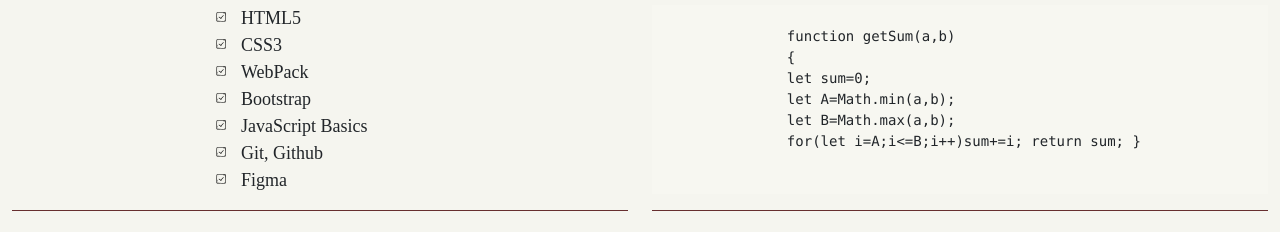
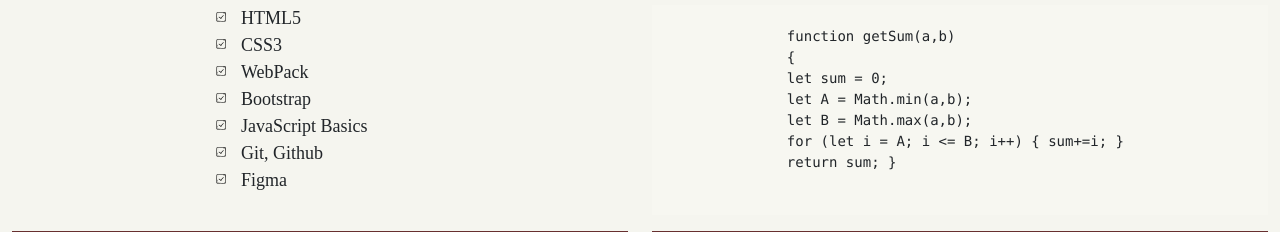
Before and after one commit to AnniLix/rsschool-cv, a plain HTML site: page index.html in a window 1280 px wide. Shown: the part 564-796 px from the top of the page. Drawn offline with nearby package versions, Linux system fonts and the light colour scheme.

Commit message:
fix: change the sign of the code to the correct

```diff
--- a/css/style.css
+++ b/css/style.css
@@ -120,6 +120,7 @@
 
 .section-skills {
   padding-left: 200px;
+  padding-bottom: 21px;
 }
 
 .code-example {
--- a/index.html
+++ b/index.html
@@ -78,10 +78,11 @@
               <code>
                 function getSum(a,b)
                 {
-                let sum=0;
-                let A=Math.min(a,b);
-                let B=Math.max(a,b);
-                for(let i=A;i<=B;i++)sum+=i; return sum; }
+                let sum = 0;
+                let A = Math.min(a,b);
+                let B = Math.max(a,b);
+                for (let i = A; i &lt;= B; i++) { sum+=i; }
+                return sum; }
               </code>
             </pre>
           </section>
@@ -150,7 +151,8 @@
               </a>
             </li>
             <li class="contact-links-linkedin m-4">
-              <a href="https://www.linkedin.com/in/anna-balitska-234367242/" class="linkedin" target="_blank" title="LinkedIn">
+              <a href="https://www.linkedin.com/in/anna-balitska-234367242/" class="linkedin" target="_blank"
+                title="LinkedIn">
                 <i class="fa fa-linkedin"></i>
               </a>
             </li>
```
